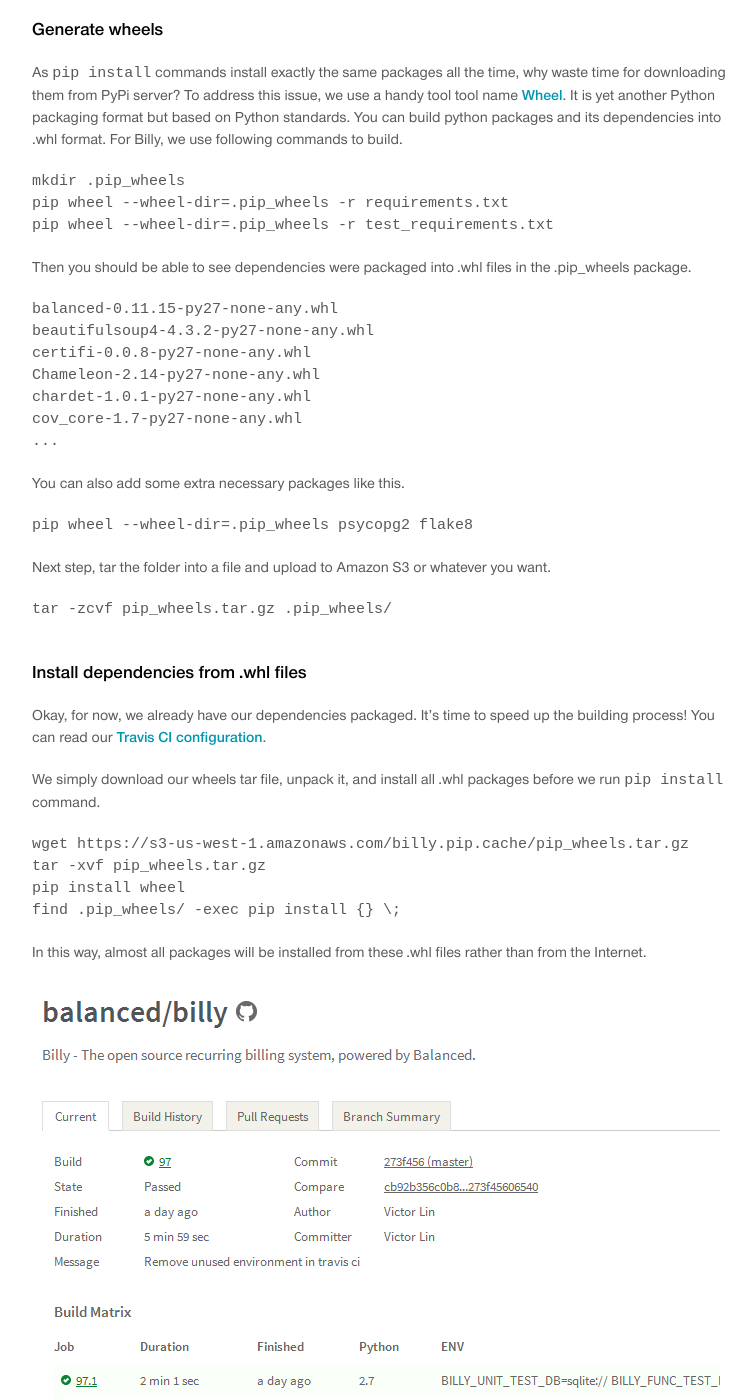
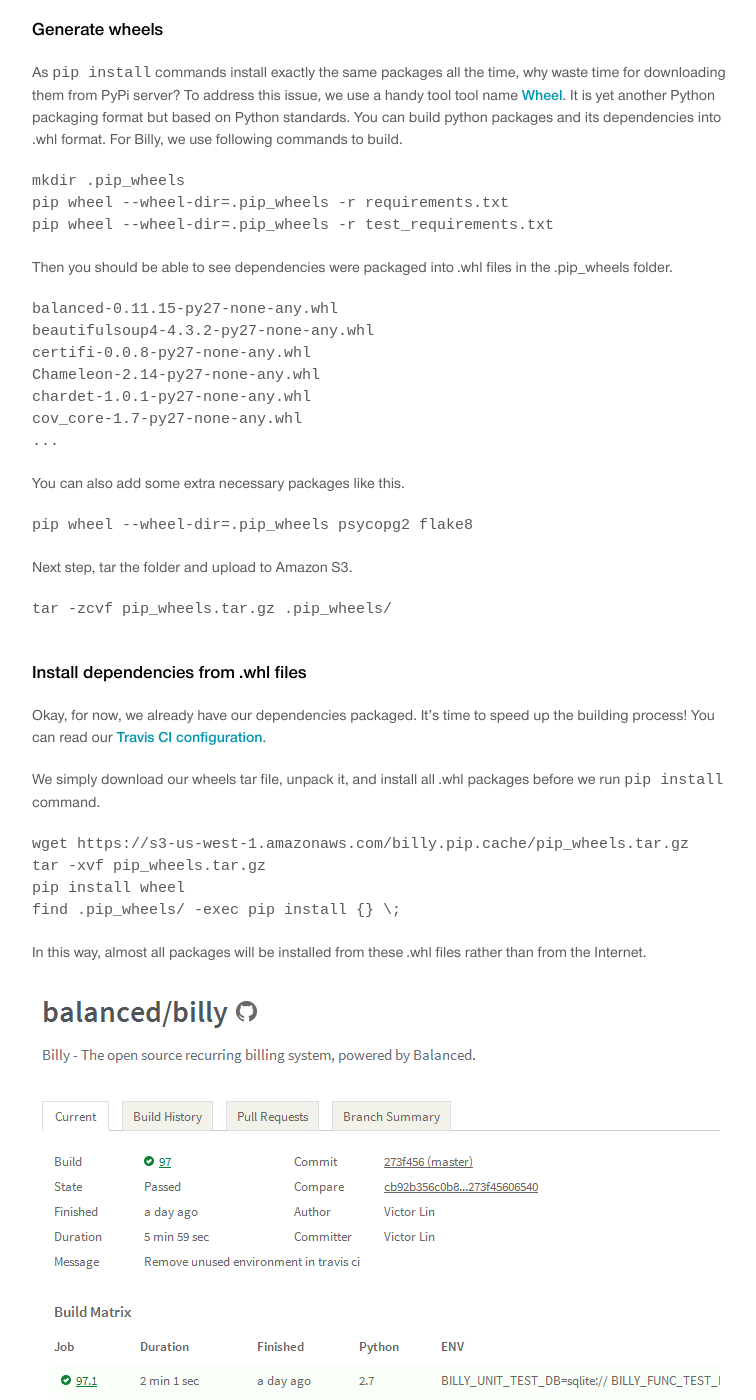
Before and after one commit to balanced/balanced.github.com, a Jekyll site: the page built from _posts/2014-01-11-speed-up-python-deployment-with-wheel.md, in a window 1280 px wide and 1400 px high, scrolled down 1687 px. Shown: the whole window, without its empty margins (143-899 px from the left). Built offline with Jekyll 4.4.1, drawn with Linux system fonts in a browser that asks for light colours; nearby versions of some CDN libraries; Markdown is read by kramdown in place of the engine named in the settings; some of the changed text lies outside the part shown.

Commit message:
Update article

````diff
--- a/_posts/2014-01-11-speed-up-python-deployment-with-wheel.md
+++ b/_posts/2014-01-11-speed-up-python-deployment-with-wheel.md
@@ -50,7 +50,7 @@
 ```
 
 Then you should be able to see dependencies were packaged into .whl files in the
-.pip_wheels package.
+.pip_wheels folder.
 
 ```
 balanced-0.11.15-py27-none-any.whl
@@ -68,8 +68,7 @@
 pip wheel --wheel-dir=.pip_wheels psycopg2 flake8
 ```
 
-Next step, tar the folder into a file and upload to Amazon S3 or whatever
-you want.
+Next step, tar the folder and upload to Amazon S3.
 
 ```
 tar -zcvf pip_wheels.tar.gz .pip_wheels/
````
Also changed, not shown: other parts of _posts/2014-01-11-speed-up-python-deployment-with-wheel.md (+2 -2 lines).
